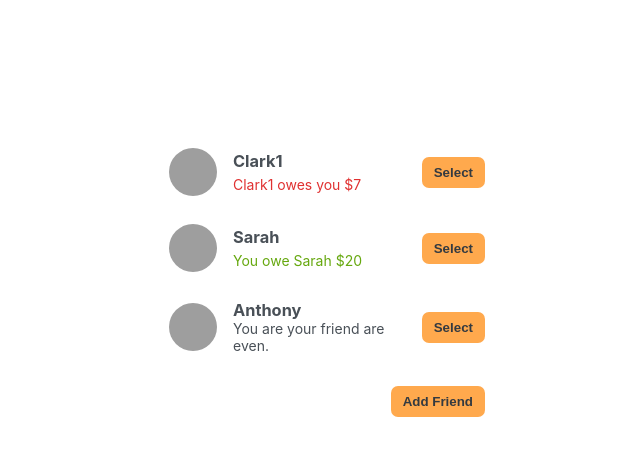
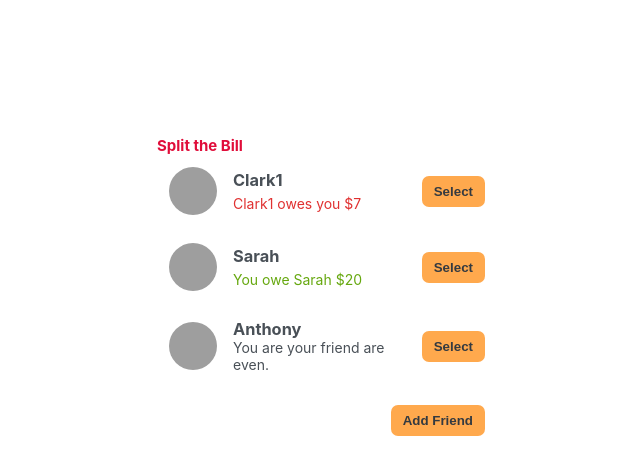
Before and after one commit to vardhinenin/Split-Money-ReactApp, a React (Create React App) app: page / in a window 1280 px wide. Shown: the top 474 px of the page, without its empty margins (73-713 px from the left). Built offline with nearby package versions, Linux system fonts and the light colour scheme; grey boxes are pictures that could not be loaded.

Commit message:
Added the title of App

```diff
--- a/src/App.js
+++ b/src/App.js
@@ -66,6 +66,7 @@ export default function App() {
   return (
     <div className="app">
       <div className="sidebar">
+        <h2 style={{ color: "#e00d3a" }}>Split the Bill</h2>
         <FriendsList
           friends={friends}
           selectedFriend={selectedFriend}
```
